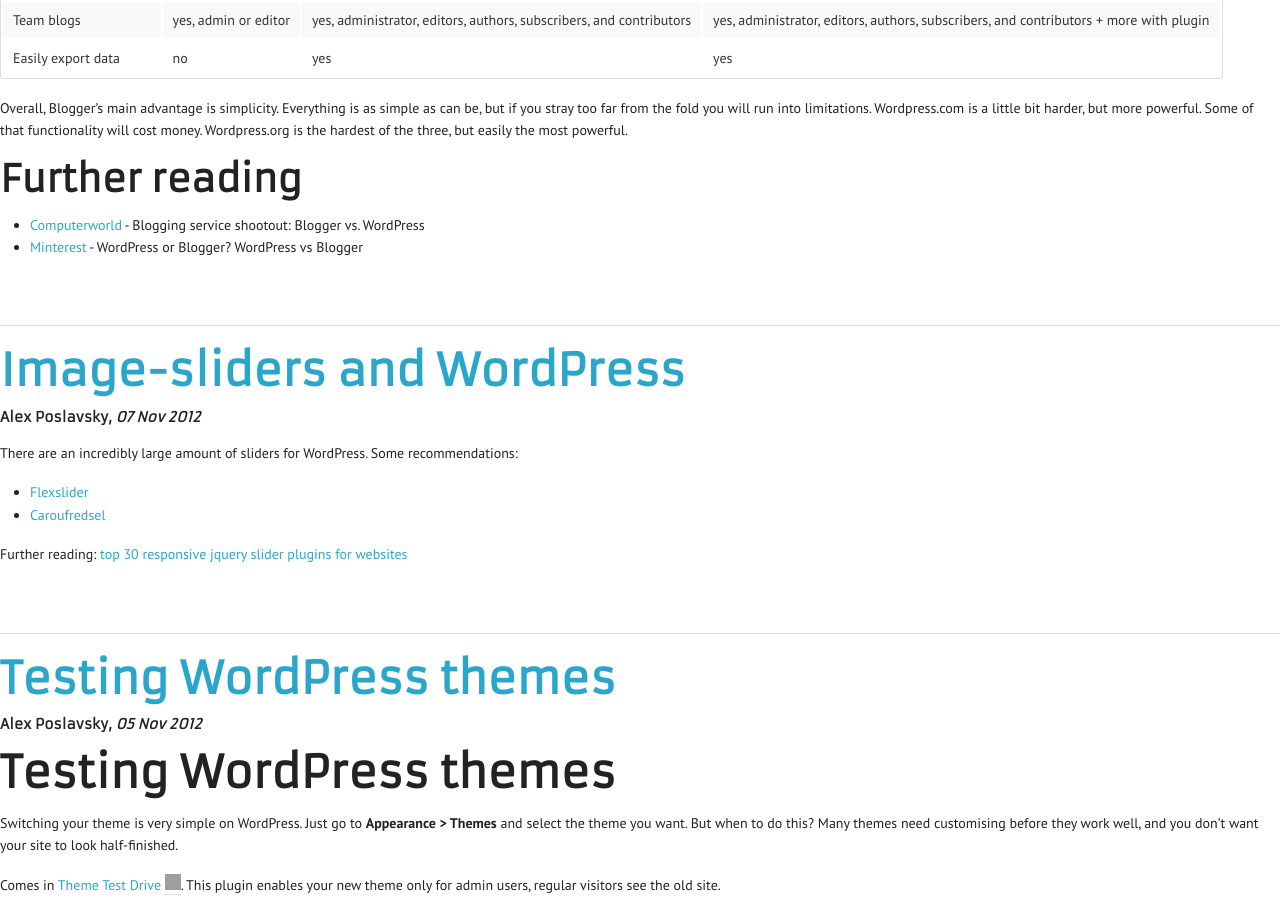
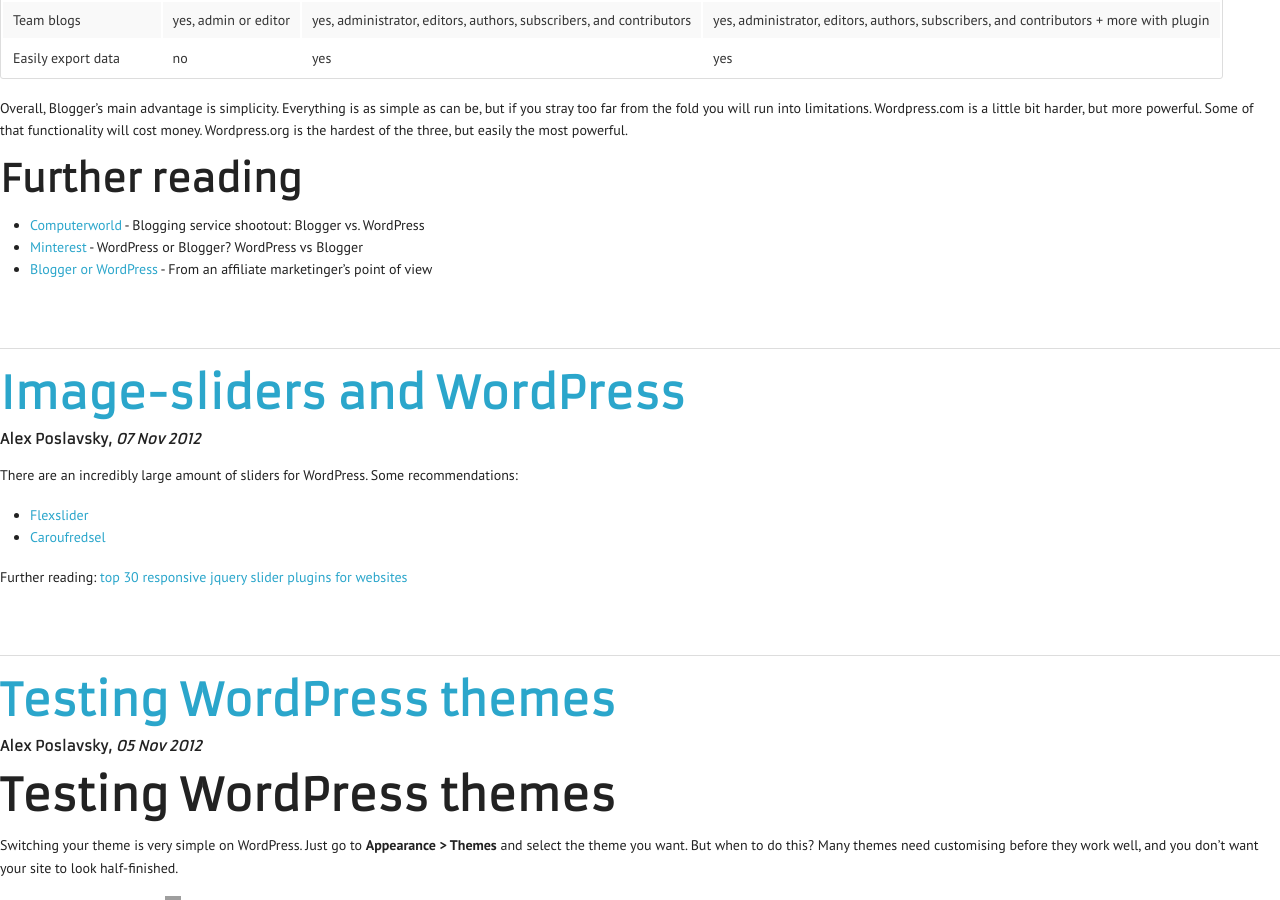
Before and after one commit to alexpos/wpq, a Jekyll site: the page built from list.html, in a window 1280 px wide and 900 px high, scrolled down 2178 px. Built offline with Jekyll 4.4.1, drawn with Linux system fonts in a browser that asks for light colours; Markdown is read by kramdown in place of the engine named in the settings; comment, search, counter and statistics services are not loaded; grey boxes are pictures that could not be loaded.

Commit message:
added link

```diff
--- a/_posts/2012-11-12-blogger-or-wordpress.md
+++ b/_posts/2012-11-12-blogger-or-wordpress.md
@@ -36,7 +36,9 @@
 
 - [Computerworld][computerworld] - Blogging service shootout: Blogger vs. WordPress
 - [Minterest][minterest] - WordPress or Blogger? WordPress vs Blogger
+- [Blogger or WordPress][bow] - From an affiliate marketinger's point of view
 
+[bow]: http://www.reviewzntips.com/moving-from-blogger-to-wordpress/
 [computerworld]: https://www.computerworld.com/s/article/9224441/Blogging_service_shootout_Blogger_vs._WordPress?taxonomyId=169&pageNumber=7
 [minterest]: http://www.minterest.com/wordpress-vs-blogger-or-wordpress-vs-blogspot/
 [bl]: http://blogger.com
```
